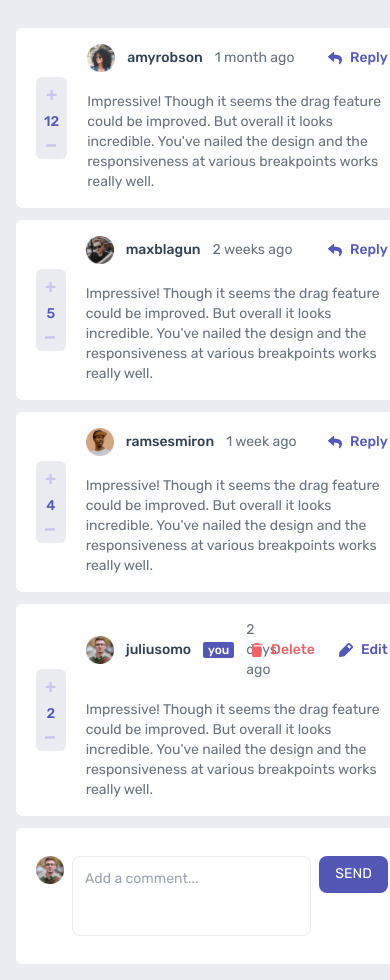
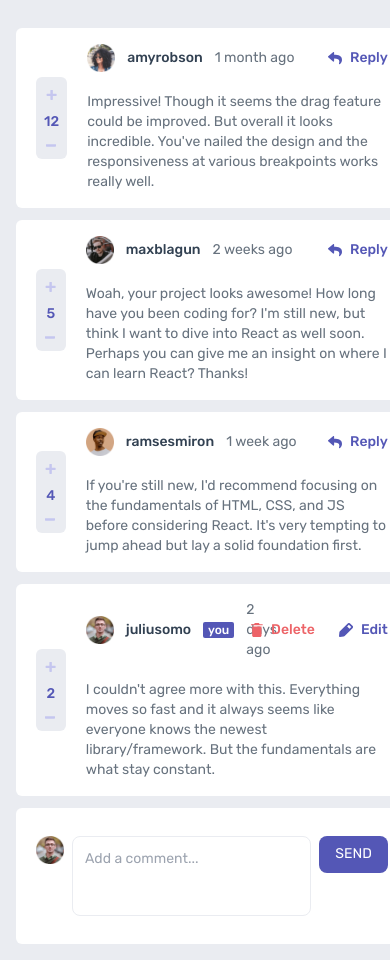
Before and after one commit to russellbanares322/interactive-comment-section-fem-challenge, a React (Vite) app: page / in a window 390 px wide. Shown: the top 980 px of the page. Built offline with nearby package versions, Linux system fonts and the light colour scheme.

Commit message:
chore: remove hard coded content message

```diff
--- a/src/components/comment-input/CommentInput.jsx
+++ b/src/components/comment-input/CommentInput.jsx
@@ -8,7 +8,10 @@ const CommentInput = () => {
 
   return (
     <div className="bg-white h-auto rounded-md mt-3 md:mt-3">
-      <div className="flex justify-between items-start py-7 px-5 gap-2">
+      <form
+        className="flex justify-between items-start py-7 px-5 gap-2"
+        onSubmit={handleAddComment}
+      >
         <img className="h-7 w-7" src={profile} />
         <textarea
           name="content"
@@ -19,12 +22,12 @@ const CommentInput = () => {
           type="text"
         />
         <button
-          onClick={handleAddComment}
+          type="submit"
           className="bg-moderate-blue text-white w-[6rem] text-sm h-[2.3rem] rounded-lg px-2 duration-300 ease-in-out hover:opacity-40"
         >
           SEND
         </button>
-      </div>
+      </form>
     </div>
   );
 };
--- a/src/components/comments/Comments.jsx
+++ b/src/components/comments/Comments.jsx
@@ -108,11 +108,7 @@ const Comments = ({ comment }) => {
               )}
             </div>
             <div className="mt-5">
-              <p className="text-sm text-grayish-blue">
-                Impressive! Though it seems the drag feature could be improved.
-                But overall it looks incredible. You've nailed the design and
-                the responsiveness at various breakpoints works really well.
-              </p>
+              <p className="text-sm text-grayish-blue">{comment?.content}</p>
             </div>
           </div>
         </div>
--- a/src/context/CommentContext.jsx
+++ b/src/context/CommentContext.jsx
@@ -9,28 +9,34 @@ export const CommentProvider = ({ children }) => {
   const commentID = commentsData?.comments?.map((c) => c?.id).slice(-1);
 
   const [commentsInput, setCommentsInput] = useState({
-    id: parseInt(commentID) + 1,
     content: "",
-    createdAt: moment().fromNow(),
-    replies: [],
-    score: 0,
-    user: {
-      image: {
-        png: commentsData?.currentUser?.image?.png,
-        webp: commentsData?.currentUser?.image?.webp,
-      },
-      username: "juliusomo",
-    },
   });
 
   const handleCommentChange = (e) => {
     setCommentsInput({ ...commentsInput, [e.target.name]: e.target.value });
   };
 
-  const handleAddComment = () => {
+  const handleAddComment = (e) => {
+    e.preventDefault();
     const newComment = { ...commentsData };
-    newComment?.comments?.push(commentsInput);
+    newComment?.comments?.push({
+      id: +commentID + 1,
+      content: commentsInput.content,
+      createdAt: moment().fromNow(),
+      replies: [],
+      score: 0,
+      user: {
+        image: {
+          png: commentsData?.currentUser?.image?.png,
+          webp: commentsData?.currentUser?.image?.webp,
+        },
+        username: "juliusomo",
+      },
+    });
     setCommentsData(newComment);
+    setCommentsInput({
+      content: "",
+    });
     console.log(newComment);
   };
 
```
